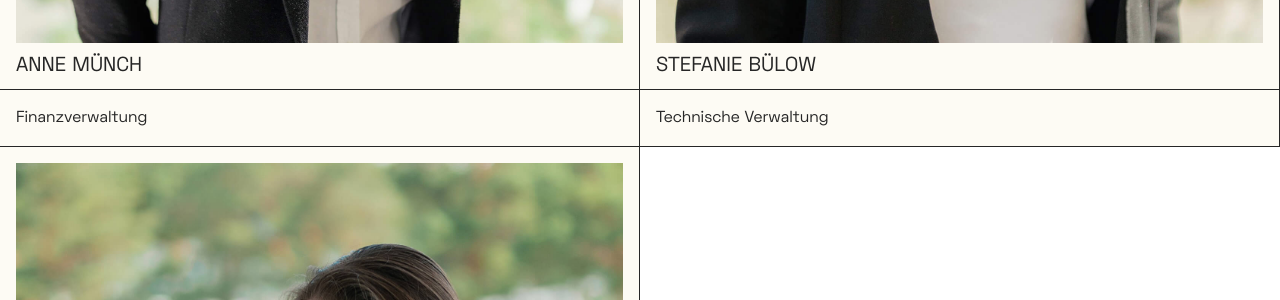
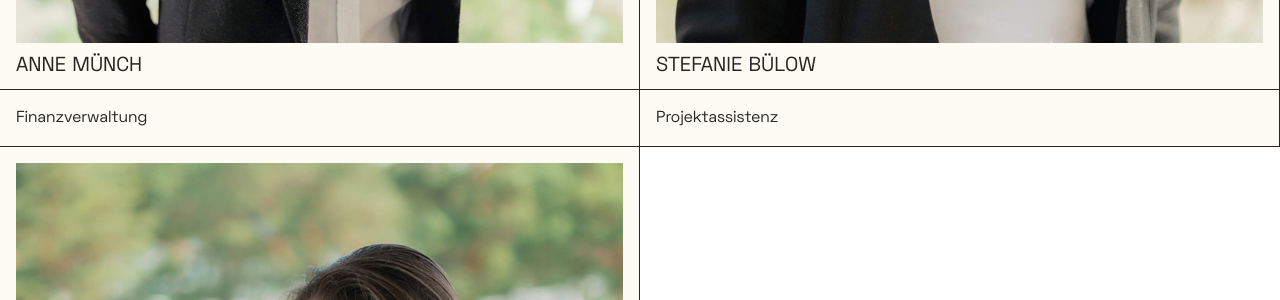
Before and after one commit to nikitasarejko/hgr, a Jekyll site: the page built from team.markdown, in a window 1280 px wide and 900 px high, scrolled down 3052 px. Shown: the part 149-449 px from the top of the window. Built offline with Jekyll 4.4.1, drawn with Linux system fonts in a browser that asks for light colours; nearby versions of some CDN libraries.

Commit message:
Updated Stefanie Buelow

```diff
--- a/_team/stefanie-buelow.markdown
+++ b/_team/stefanie-buelow.markdown
@@ -1,6 +1,6 @@
 ---
 title: Stefanie Bülow
-stelle: Technische Verwaltung
+stelle: Projektassistenz
 portrait_image: "/uploads/stefanie-buelow-portrait.jpg"
 bio: Als gelernte Kauffrau für Tourismus und Freizeit bringt Stefanie Bülow jede Menge
   Know-how in das Team der technischen Verwaltung. Unsere Kunden erleben sie dabei
```
